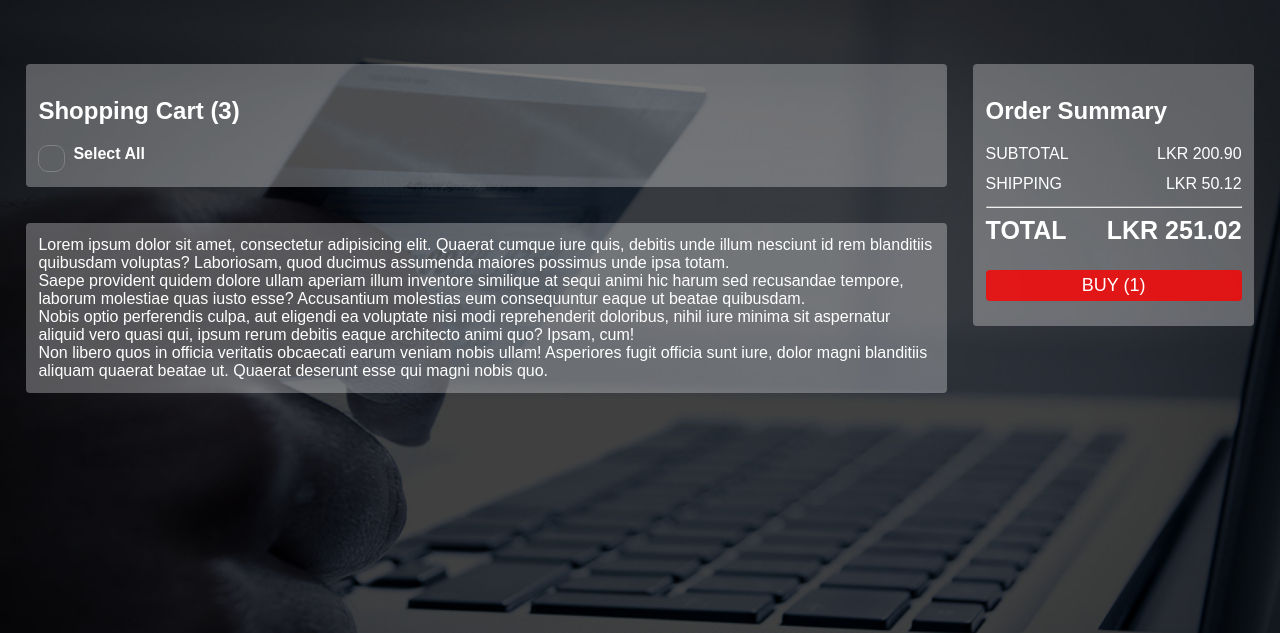
After one commit to Lakmal98/yoyo, a PHP site: page /user/cart in a window 1280 px wide. The commit adds this page. Shown: the top 633 px of the page. Run offline with PHP 8.4, Linux system fonts and the light colour scheme; some libraries are stand-ins or nearby versions.

Commit message:
Add cart pages

```diff
--- /dev/null
+++ b/user/cart.php
@@ -0,0 +1,65 @@
+<!DOCTYPE html>
+<html lang="en">
+<head>
+	<meta charset="UTF-8">
+	<meta name="viewport" content="width=device-width, initial-scale=1.0">
+	<title><?php //echo $_SESSION['fName'] . " " . $_SESSION['lName'] ; ?> | Cart of YoYo Online Store</title>
+
+	<link rel="stylesheet" type="text/css" href="../css/style.css" >
+	<link rel="stylesheet" type="text/css" href="css/cart.css" >
+</head>
+<body>
+
+<main>
+	<div class="cart">
+		<div class="select-cart">
+			<h2>Shopping Cart (3)</h2>
+			<div class="select-div">
+				<input type="checkbox" name="select" id="select">
+				<label for="select">
+					Select All
+				</label>
+				<span class="select-mark" onclick="clickThis('select');"></span>
+			</div>
+		</div>
+		<div class="summary">
+			<h2>
+				Order Summary
+			</h2>
+			<div>
+				<div>
+					Subtotal
+					<span>
+						lkr 200.90
+					</span>
+				</div>
+				<div>
+					Shipping
+					<span>
+						LKR 50.12
+					</span>
+				</div>
+				<hr>
+				<div class="total">
+					Total
+					<span>
+						lkr 251.02
+					</span>
+				</div>
+			</div>
+			<div>
+				<button class="btn">BUY (1)</button>
+			</div>
+		</div>
+		<div class="cart-list">
+			<div>Lorem ipsum dolor sit amet, consectetur adipisicing elit. Quaerat cumque iure quis, debitis unde illum nesciunt id rem blanditiis quibusdam voluptas? Laboriosam, quod ducimus assumenda maiores possimus unde ipsa totam.</div>
+			<div>Saepe provident quidem dolore ullam aperiam illum inventore similique at sequi animi hic harum sed recusandae tempore, laborum molestiae quas iusto esse? Accusantium molestias eum consequuntur eaque ut beatae quibusdam.</div>
+			<div>Nobis optio perferendis culpa, aut eligendi ea voluptate nisi modi reprehenderit doloribus, nihil iure minima sit aspernatur aliquid vero quasi qui, ipsum rerum debitis eaque architecto animi quo? Ipsam, cum!</div>
+			<div>Non libero quos in officia veritatis obcaecati earum veniam nobis ullam! Asperiores fugit officia sunt iure, dolor magni blanditiis aliquam quaerat beatae ut. Quaerat deserunt esse qui magni nobis quo.</div>
+		</div>
+	</div>
+</main>
+
+<script src="js/cart.js"></script>
+</body>
+</html>
--- /dev/null
+++ b/user/css/cart.css
@@ -0,0 +1,110 @@
+* body {
+	color: #fff;
+}
+
+.cart > div {
+	display: inline;
+	float: left;
+	background-color: rgba(250,250,250, 0.3);
+	margin-left: 2%;
+	padding: 1%;
+	border-radius: 4px;
+}
+.select-cart {
+	width: 70%;
+	margin-top: 5%;
+}
+.summary {
+	width: 20%;
+	margin-top: 5%;
+}
+.cart-list {
+	clear: both;
+	margin-top: -8%;
+	width: 70%;
+}
+
+.select-div {
+	display: block;
+	position: relative;
+	padding-left: 35px;
+	margin-bottom: 12px;
+	cursor: pointer;
+	user-select: none;
+	}
+.select-div input {
+  position: absolute;
+  opacity: 0;
+  cursor: pointer;
+  height: 0;
+  width: 0;
+}
+.select-mark {
+  position: absolute;
+  top: 0;
+  left: 0;
+  height: 25px;
+  width: 25px;
+  background-color: transparent;
+  border-radius: 10px;
+  border: solid 1px gray;
+}
+
+.select-div:hover input ~ .select-mark {
+  background-color: gray;
+}
+
+.select-div input:checked ~ .select-mark {
+  background-color: lightblue;
+}
+
+label {
+	font-weight: bold;
+	cursor: pointer;
+}
+
+.select-mark:after {
+  content: "";
+  position: absolute;
+  display: none;
+}
+
+.select-div input:checked ~ .select-mark:after {
+  display: block;
+}
+
+.select-div .select-mark:after {
+  left: 9px;
+  top: 5px;
+  width: 5px;
+  height: 10px;
+  border: solid white;
+  border-width: 0 3px 3px 0;
+  transform: rotate(45deg);
+}
+
+.summary > div > div {
+	text-transform: uppercase;
+	text-align: justify;
+	margin-bottom: 5%;
+}
+
+.summary > div > div > span {
+	float: right;
+}
+
+.total {
+	font-weight: bold;
+	font-size: 25px;
+}
+
+.btn {
+	border: none;
+	border-radius: 4px;
+	background-color: rgba(255,0,0,0.8);
+	outline: none;
+}
+
+.btn:hover {
+	background-color: darkred;
+}
--- a/user/index.php
+++ b/user/index.php
@@ -23,7 +23,7 @@
 	  		<button type="submit" name="q" id="submit" value="true"></button>
 	  	</form>
 		  <i class="fas fa-search" onclick="search();"></i>
-		  <i class="fas fa-shopping-cart"></i>
+		  <a href="cart" target="_blank"><i class="fas fa-shopping-cart"></i></a>
 		  <i class="fas fa-user"></i>
 	  </span>
 	</nav>
--- /dev/null
+++ b/user/js/cart.js
@@ -0,0 +1,3 @@
+function clickThis(id) {
+	document.getElementById(id).click();
+}
```
Also changed, not shown: user/css/cart.php (added).
